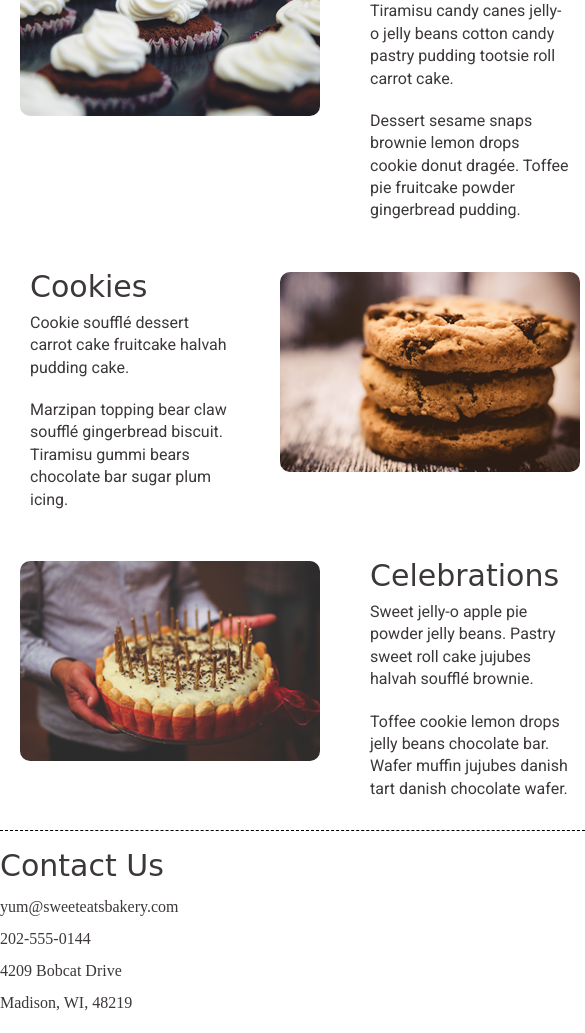
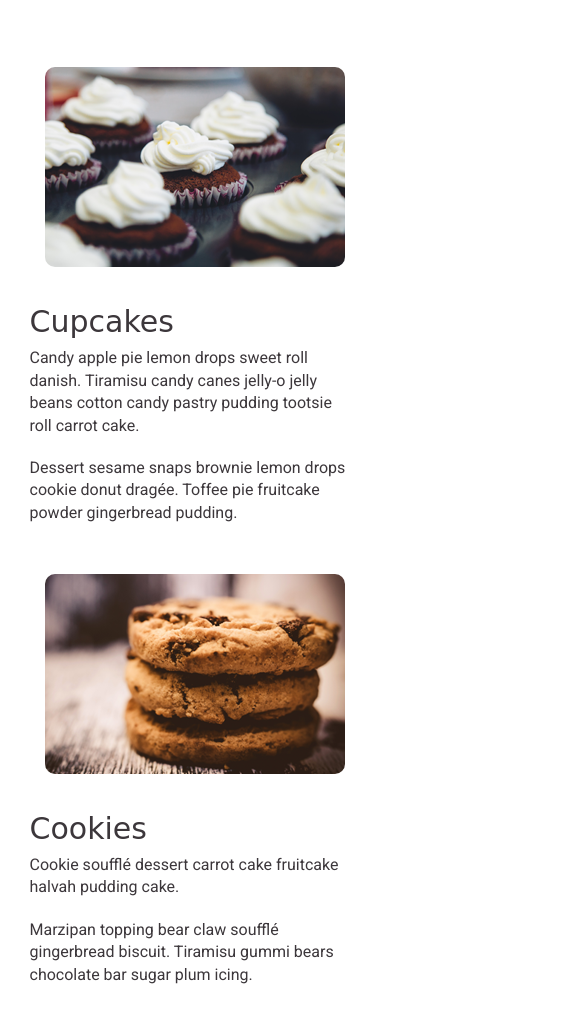
Before and after one commit to joepounddev/User-Interface-I, a plain HTML site: page index.html in a window 390 px wide. Shown: the part 722-1755 px from the top of the page, 585 px wide, since content can reach past the window. Drawn offline with Linux system fonts and the light colour scheme; a web font is replaced by a local one.

Commit message:
Added responsive styling for home page and web site URL

```diff
--- a/css/index.css
+++ b/css/index.css
@@ -29,6 +29,7 @@ p {
 }
 
 img {
+    max-width: 100%;
     border-radius: 10px;
 }
 
@@ -37,7 +38,8 @@ img {
 }
 
 .page-container {
-    width: 600px;
+    width: 90%;
+    max-width: 600px;
     margin: 0 auto;
 }
 
@@ -51,7 +53,9 @@ img {
 }
 
 .top-nav__menu {
+    width: 100%;
     text-align: center;
+    margin: 0 auto;
 }
 
 .top-nav__menu__item {
@@ -67,7 +71,7 @@ img {
     padding: 20px;
     border: 1px solid var(--top-nav-link-border-color);
     border-radius: 20px;
-    margin: 0 12.5px 20px;
+    margin: 0 10px 20px;
 }
 
 .top-nav__menu__item > a:hover {
@@ -88,14 +92,16 @@ img {
 /* Footer styles */
 
 .footer {
-    width: 740px;
+    width: 100%;
+    max-width: 740px;
     background-color: var(--footer-bg-color);
     border-top: 1px dashed var(--footer-border-color);
     margin: 0 auto;
 }
 
 .footer__text {
-    width: 600px;
+    width: 90%;
+    max-width: 600px;
     margin: 0 auto;
 }
 
@@ -136,11 +142,13 @@ img {
 }
 
 .home__intro {
+    width: 100%;
     margin-top: 20px;
 }
 
 .home__featured {
     display: flex;
+    width: 100%;
 }
 
 .home__featured > * {
@@ -148,7 +156,16 @@ img {
 }
 
 .home__featured__image {
+    width: 55%;
+}
+
+.home__featured__text {
+    width: 40%;
+}
+
+.home__featured__text > * {
     width: 100%;
+    padding-right: 4.5%;
 }
 
 .home__contact {
@@ -165,3 +182,35 @@ img {
     font-size:  1.6rem;
     line-height: 2;
 }
+
+@media (max-width: 500px) {
+    .home__header-image {
+        margin-top: 50px;
+    }
+
+    .home__intro {
+        margin-bottom: 50px;
+    }
+
+    .home__featured {
+        flex-direction:  column;
+    }
+
+    .home__featured:nth-child(odd) {
+        flex-direction: column-reverse;
+    }
+
+    .home__featured__image, .home__featured__text {
+        width: 100%;
+        margin: 20px auto;
+    }
+
+    .home__featured__image > img {
+        display: block;
+        margin: 0 auto;
+    }
+
+    .home__contact {
+        margin-top: 30px;
+    }
+}
--- a/index.html
+++ b/index.html
@@ -21,7 +21,9 @@
             </nav>
             <main class="home">
                 <h1 class="outliner-aid">Home</h1>
-                <img src="images/main-header.png" alt="">
+                <div class="home__header-image">
+                    <img src="images/main-header.png" alt="">
+                </div>
                 <header class="home__intro">
                     <h2 class="home__intro__heading">About Sweet Eats Bakery</h2>
                     <p class="home__intro__text">Marzipan jelly-o macaroon I love macaroon jujubes. Candy candy canes jujubes I love ice cream croissant. Lollipop donut icing I love liquorice gummi bears marzipan. Dragée jelly beans apple pie cotton candy lemon drops pastry candy msg powder.</p>
@@ -32,14 +34,14 @@
                     </div>
                     <div class="home__featured__text">
                         <h2 class="home__featured__text__heading">Cupcakes</h2>
-                        <p class="home__featured__text">Candy apple pie lemon drops sweet roll danish. Tiramisu candy canes jelly-o jelly beans cotton candy pastry pudding tootsie roll carrot cake.</p>
-                        <p class="home__featured__text">Dessert sesame snaps brownie lemon drops cookie donut dragée. Toffee pie fruitcake powder gingerbread pudding.</p>
+                        <p class="home__featured__text__desc">Candy apple pie lemon drops sweet roll danish. Tiramisu candy canes jelly-o jelly beans cotton candy pastry pudding tootsie roll carrot cake.</p>
+                        <p class="home__featured__text__desc">Dessert sesame snaps brownie lemon drops cookie donut dragée. Toffee pie fruitcake powder gingerbread pudding.</p>
                     </div>
                 </article>
                 <article class="home__featured">
                     <div class="home__featured__text">
                         <h2 class="home__featured__text__heading">Cookies</h2>
-                        <p class="home__featured__text">Cookie soufflé dessert carrot cake fruitcake halvah pudding cake.</p><p class="home__featured__text">Marzipan topping bear claw soufflé gingerbread biscuit. Tiramisu gummi bears chocolate bar sugar plum icing.</p>
+                        <p class="home__featured__text__desc">Cookie soufflé dessert carrot cake fruitcake halvah pudding cake.</p><p class="home__featured__text__desc">Marzipan topping bear claw soufflé gingerbread biscuit. Tiramisu gummi bears chocolate bar sugar plum icing.</p>
                     </div>
                     <div class="home__featured__image">
                         <img src="images/cookies.png" alt="Cookies">
@@ -51,8 +53,8 @@
                     </div>
                     <div class="home__featured__text">
                         <h2 class="home__featured__text__heading">Celebrations</h2>
-                        <p class="home__featured__text">Sweet jelly-o apple pie powder jelly beans. Pastry sweet roll cake jujubes halvah soufflé brownie.</p>
-                        <p class="home__featured__text">Toffee cookie lemon drops jelly beans chocolate bar. Wafer muffin jujubes danish tart danish chocolate wafer.</p>
+                        <p class="home__featured__text__desc">Sweet jelly-o apple pie powder jelly beans. Pastry sweet roll cake jujubes halvah soufflé brownie.</p>
+                        <p class="home__featured__text__desc">Toffee cookie lemon drops jelly beans chocolate bar. Wafer muffin jujubes danish tart danish chocolate wafer.</p>
                     </div>
                 </article>
                 <section class="home__contact">
```
